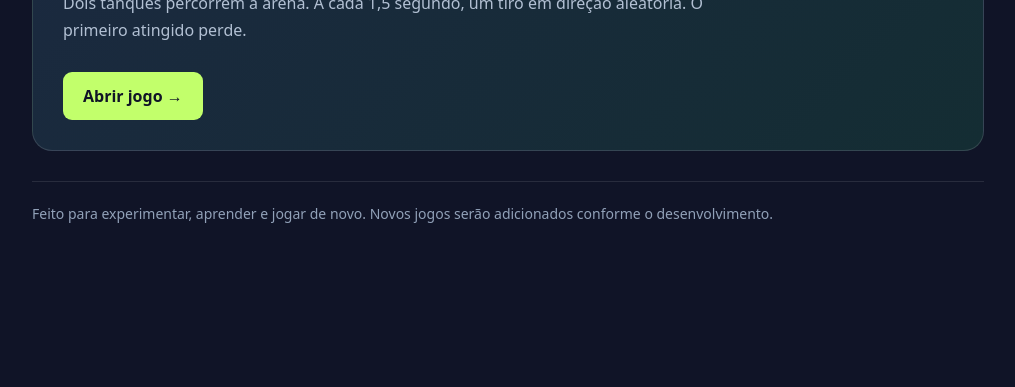
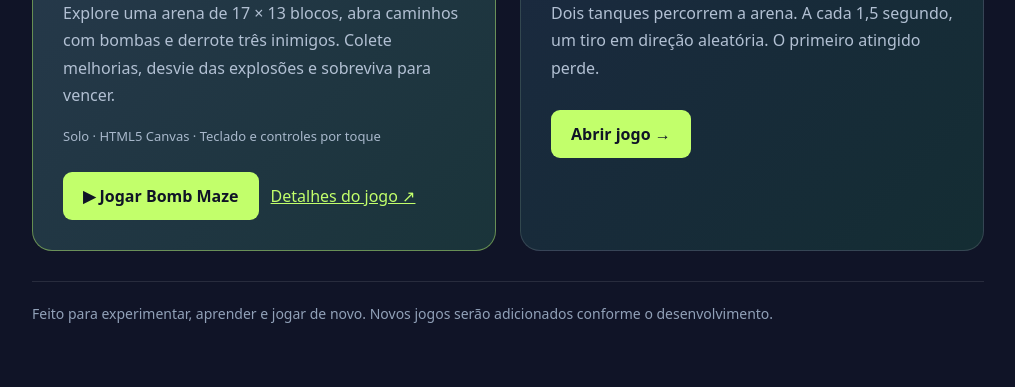
Before and after one commit to 4L3xSGS/FunDrivenDev, a plain HTML site: page index.html in a window 1280 px wide. Shown: the part 607-994 px from the top of the page, without its empty margins (132-1147 px from the left). Before the commit the page ends 894 px from the top, so only its background shows below. Drawn offline with Linux system fonts and the light colour scheme.

Commit message:
feat(portfolio): feature Bomb Maze in main catalog
* feat(portfolio): feature playable Bomb Maze in game catalog

* docs(portfolio): add Bomb Maze play link and update publishing status

* fix(docs): restore separate Markdown catalog table rows

```diff
--- a/index.html
+++ b/index.html
@@ -3,8 +3,8 @@
 <head><meta charset="UTF-8"><meta name="viewport" content="width=device-width,initial-scale=1"><meta name="color-scheme" content="dark"><meta name="description" content="FunDrivenDev: um laboratório independente de jogos para navegador."><title>FunDrivenDev · Catálogo de jogos</title>
 <style>
 :root{font-family:system-ui,sans-serif;color:#eef4ff;background:#101427;color-scheme:dark}
-*{box-sizing:border-box}body{margin:0}main{max-width:1080px;margin:auto;padding:clamp(22px,5vw,64px)}header{padding:28px 0 40px;border-bottom:1px solid #ffffff1a}.eyebrow{color:#c2ff6b;font-size:12px;letter-spacing:.16em;font-weight:700}h1{font-size:clamp(40px,8vw,80px);letter-spacing:-.05em;margin:20px 0}h1 span{color:#c2ff6b}p{color:#b2c0d3;line-height:1.7;max-width:650px}a{color:#c2ff6b}a:focus-visible{outline:3px solid #49e8cd;outline-offset:5px}.grid{display:grid;grid-template-columns:repeat(auto-fit,minmax(min(100%,300px),1fr));gap:24px;margin:30px 0}.card{background:linear-gradient(135deg,#1b2940,#142d33);border:1px solid #ffffff20;border-radius:20px;padding:30px}.tag{display:inline-block;background:#c2ff6b18;color:#c2ff6b;padding:6px 10px;border-radius:6px;font-size:12px}.button{display:inline-block;background:#c2ff6b;color:#101427;font-weight:750;padding:13px 20px;border-radius:9px;text-decoration:none;margin-top:12px}.button:hover{background:#d7ff9d}footer{border-top:1px solid #ffffff1a;padding-top:22px;color:#91a1b8;font-size:14px}
+*{box-sizing:border-box}body{margin:0}main{max-width:1080px;margin:auto;padding:clamp(22px,5vw,64px)}header{padding:28px 0 40px;border-bottom:1px solid #ffffff1a}.eyebrow{color:#c2ff6b;font-size:12px;letter-spacing:.16em;font-weight:700}h1{font-size:clamp(40px,8vw,80px);letter-spacing:-.05em;margin:20px 0}h1 span{color:#c2ff6b}p{color:#b2c0d3;line-height:1.7;max-width:650px}a{color:#c2ff6b}a:focus-visible{outline:3px solid #49e8cd;outline-offset:5px}.grid{display:grid;grid-template-columns:repeat(auto-fit,minmax(min(100%,300px),1fr));gap:24px;margin:30px 0}.card{background:linear-gradient(135deg,#1b2940,#142d33);border:1px solid #ffffff20;border-radius:20px;padding:30px}.tag{display:inline-block;background:#c2ff6b18;color:#c2ff6b;padding:6px 10px;border-radius:6px;font-size:12px}.button{display:inline-block;background:#c2ff6b;color:#101427;font-weight:750;padding:13px 20px;border-radius:9px;text-decoration:none;margin-top:12px}.button:hover{background:#d7ff9d}.card.featured{border-color:#c2ff6b70;background:linear-gradient(135deg,#27394c,#1a343a)}.card h3{font-size:clamp(24px,3vw,32px);margin:14px 0}.card .meta{font-size:13px;color:#a8b8cb}.card .actions{display:flex;gap:12px;flex-wrap:wrap;align-items:center}.card .text-link{margin-top:12px;display:inline-block}.button:focus-visible,.text-link:focus-visible{outline:3px solid #49e8cd;outline-offset:4px}footer{border-top:1px solid #ffffff1a;padding-top:22px;color:#91a1b8;font-size:14px}
 </style></head>
 <body><main><header><div class="eyebrow">PLAY. BUILD. ITERATE.</div><h1>Fun<span>Driven</span>Dev</h1><p>Ideias em movimento. Diversão em código. Um laboratório de jogos independentes por Alexander.</p><a href="https://github.com/4L3xSGS/FunDrivenDev">Explorar o repositório ↗</a></header>
-<section aria-labelledby="catalogo"><h2 id="catalogo">Escolha sua próxima partida</h2><div class="grid"><article class="card"><span class="tag">01 · PROTÓTIPO · SIMULAÇÃO</span><h3>Duelo de Tanques</h3><p>Dois tanques percorrem a arena. A cada 1,5 segundo, um tiro em direção aleatória. O primeiro atingido perde.</p><a class="button" href="jogos/duelo-de-tanques/index.html">Abrir jogo →</a></article></div></section>
+<section aria-labelledby="catalogo"><h2 id="catalogo">Escolha sua próxima partida</h2><div class="grid"><article class="card featured"><span class="tag">02 · JOGÁVEL · ARCADE 16-BIT</span><h3>💣 Bomb Maze</h3><p>Explore uma arena de 17 × 13 blocos, abra caminhos com bombas e derrote três inimigos. Colete melhorias, desvie das explosões e sobreviva para vencer.</p><p class="meta">Solo · HTML5 Canvas · Teclado e controles por toque</p><div class="actions"><a class="button" href="games/bomb-maze/index.html" aria-label="Jogar Bomb Maze no navegador">▶ Jogar Bomb Maze</a><a class="text-link" href="games/bomb-maze/README.md">Detalhes do jogo ↗</a></div></article><article class="card"><span class="tag">01 · PROTÓTIPO · SIMULAÇÃO</span><h3>Duelo de Tanques</h3><p>Dois tanques percorrem a arena. A cada 1,5 segundo, um tiro em direção aleatória. O primeiro atingido perde.</p><a class="button" href="jogos/duelo-de-tanques/index.html">Abrir jogo →</a></article></div></section>
 <footer>Feito para experimentar, aprender e jogar de novo. Novos jogos serão adicionados conforme o desenvolvimento.</footer></main></body></html>
```
Also changed, not shown: 1 other file.
